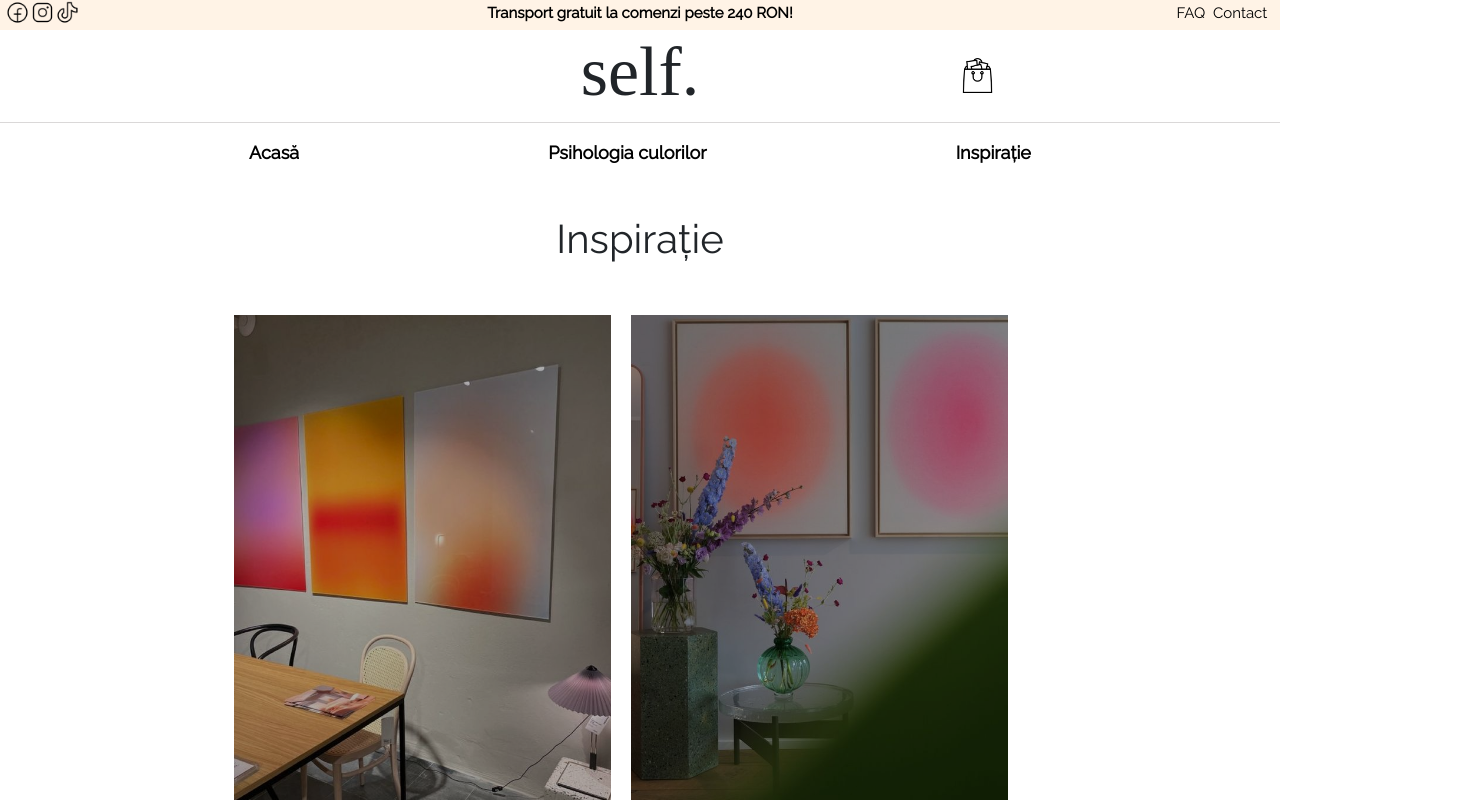
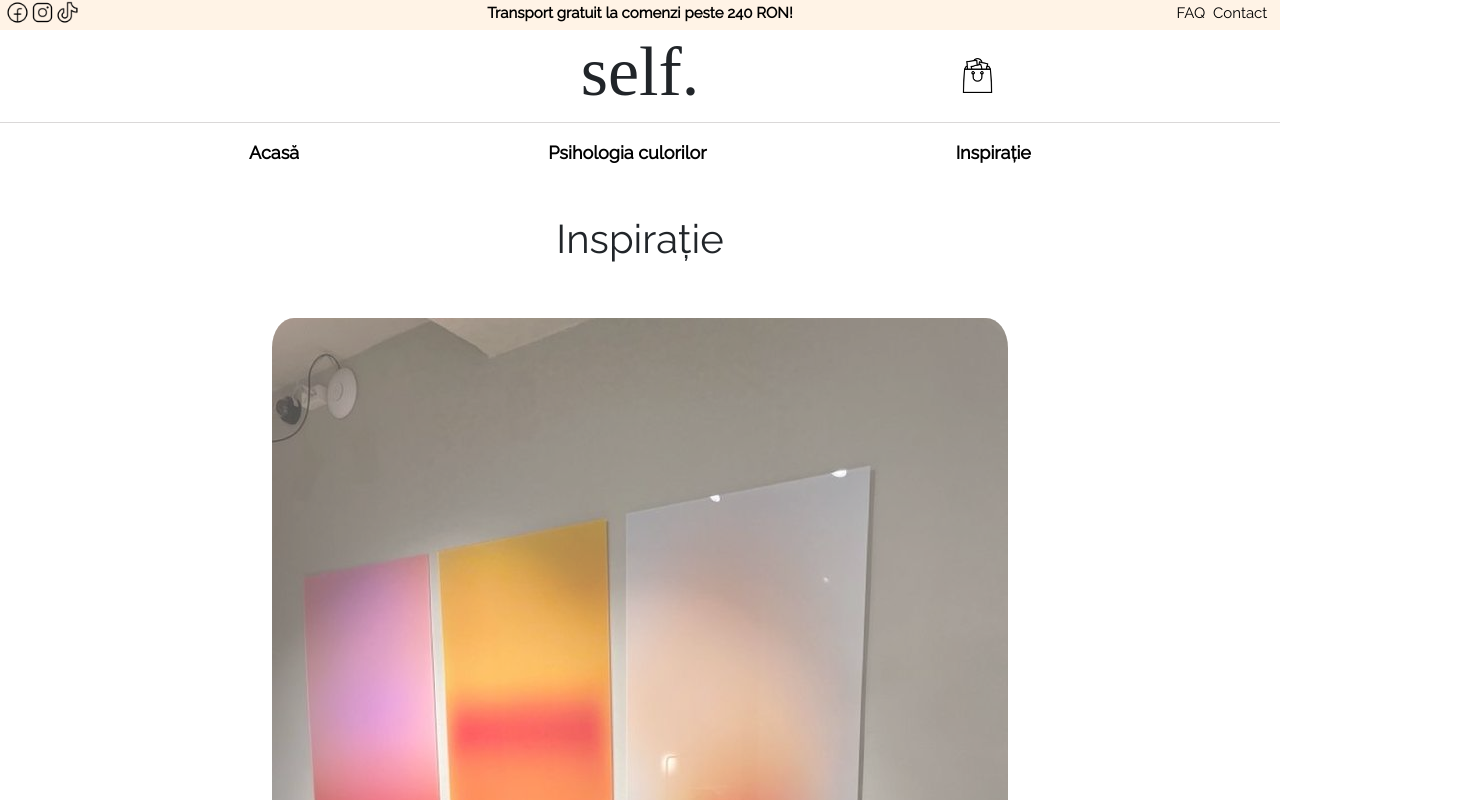
Before and after one commit to teodorasorescu/self_v2-master, a React (Create React App) app: page /inspiratie in a window 1280 px wide. Shown: the top 800 px of the page, 1472 px wide, since content can reach past the window. Built offline with nearby package versions, Linux system fonts and the light colour scheme; a web font is replaced by a local one.

Commit message:
inspo page

```diff
--- a/src/components/Inspiration.js
+++ b/src/components/Inspiration.js
@@ -1,8 +1,9 @@
 import { Showcase } from './Showcase';
 import { inspoData } from '../constants/inspoData';
+import classes from '../styling/inspiration.module.scss';
 export const Inspiration = () => {
 	return (
-		<div>
+		<div className={classes.container}>
 			<Showcase jpg={inspoData} />{' '}
 		</div>
 	);
--- a/src/components/Showcase.js
+++ b/src/components/Showcase.js
@@ -7,17 +7,15 @@ export const Showcase = ({ jpg }) => {
 				<h1 className='text'>Inspirație</h1>
 			</div>
 			<section className='section-houses'>
-				<ul className='houses-showcase clearfix'>
+				<div className='houses-showcase clearfix'>
 					{jpg.map((el) => {
 						return (
-							<li key={Math.random() * 101}>
-								<figure className='photo'>
-									<img src={el.image} alt='house' />
-								</figure>
-							</li>
+							<div key={Math.random() * 101}>
+								<img className='photo' src={el.image} alt='house' />
+							</div>
 						);
 					})}
-				</ul>
+				</div>
 			</section>
 		</div>
 	);
--- /dev/null
+++ b/src/styling/inspiration.module.scss
@@ -0,0 +1,2 @@
+.container {
+}
--- a/src/styling/showcase.css
+++ b/src/styling/showcase.css
@@ -26,22 +26,18 @@
 	font-family: 'Raleway', sans-serif;
 }
 .section-houses {
-	position: relative;
-	left: 15%;
-	margin-left: auto;
-	margin-right: auto;
-	width: 100%;
-	/* padding-left:10%; */
 }
 
 .houses-showcase {
 	list-style: none;
-	width: 80%;
 }
 
-.houses-showcase li {
-	width: 40%;
-	float: left;
+.houses-showcase {
+	display: flex;
+	flex-wrap: wrap;
+	margin-top: 0.5rem;
+	justify-content: center;
+	gap: 3.2rem;
 	padding: 1%;
 }
 
@@ -51,14 +47,13 @@
 	background: #000;
 }
 
-.photo img {
+.photo {
+	border-radius: 3%;
 	opacity: 0.7;
-	width: 100%;
-	transform: scale(1.15);
 	transition: opacity 0.5s, transform 0.5s;
 }
 
-.photo img:hover {
+.photo:hover {
 	opacity: 1;
 	transform: scale(1.07);
 }
```
